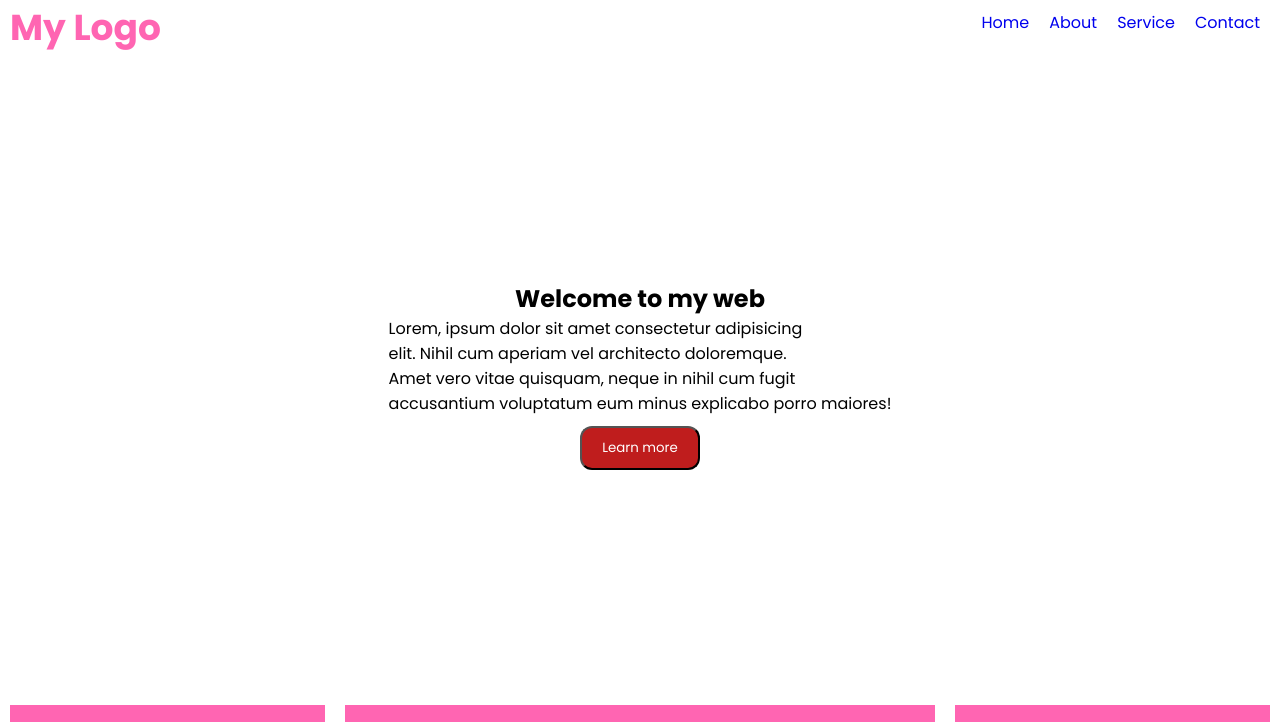
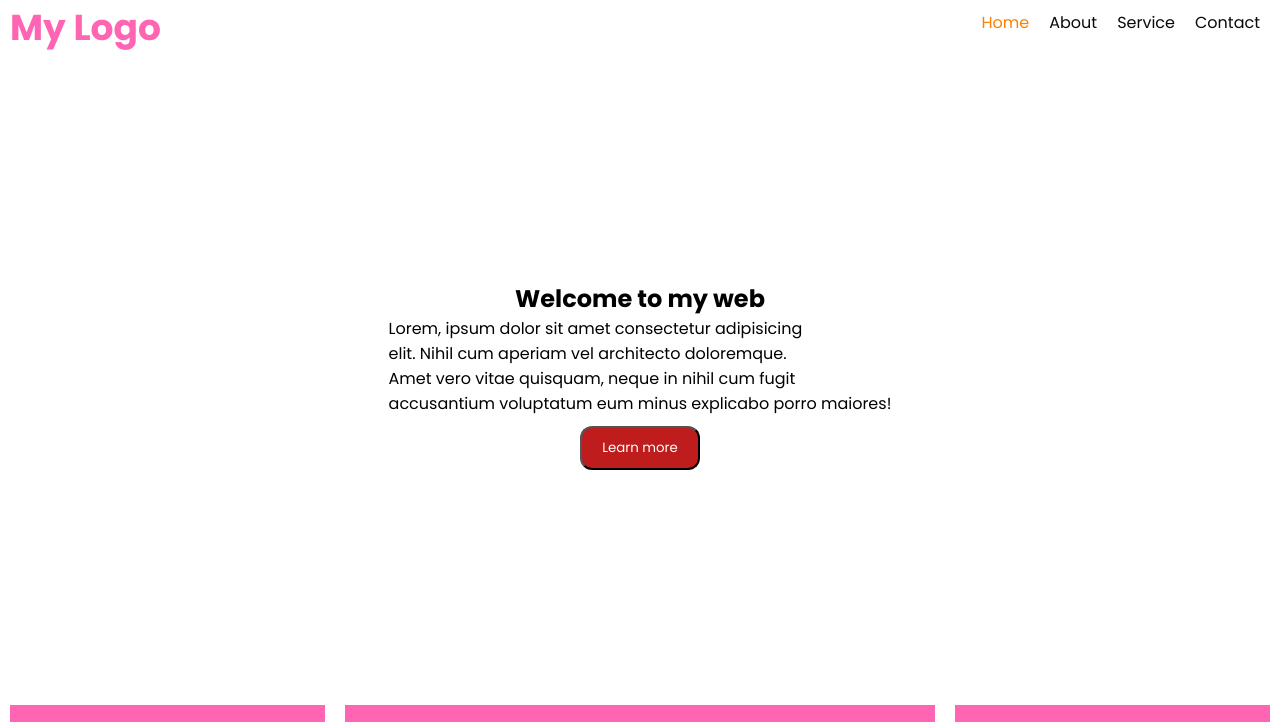
Before and after one commit to Abuukar699/hello, a plain HTML site: page index.html in a window 1280 px wide. In both pictures the pointer is over the link "Home". Shown: the top 722 px of the page. Drawn offline with Linux system fonts and the light colour scheme; a web font is replaced by a local one.

Commit message:
waan soo badalay

```diff
--- a/style.css
+++ b/style.css
@@ -28,7 +28,14 @@
 
 nav ul li a{
     text-decoration: none;
+    color: #0b0a0a;
 }
+
+nav ul li a:hover{
+    color: #ff8000;
+}
+
+
 
 nav h1{
     font-size: 36px;
@@ -55,6 +62,8 @@
     margin-top: 10px;
     border-radius: 12px;
 }
+
+
 
 
 
```
